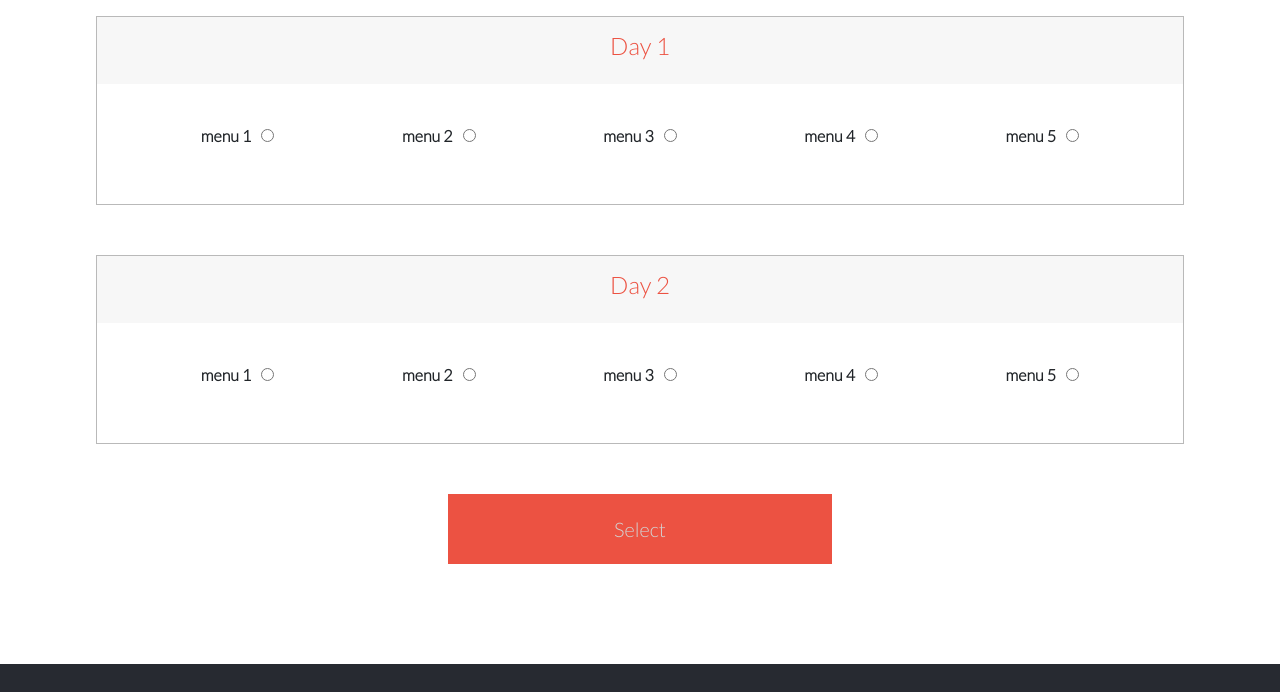
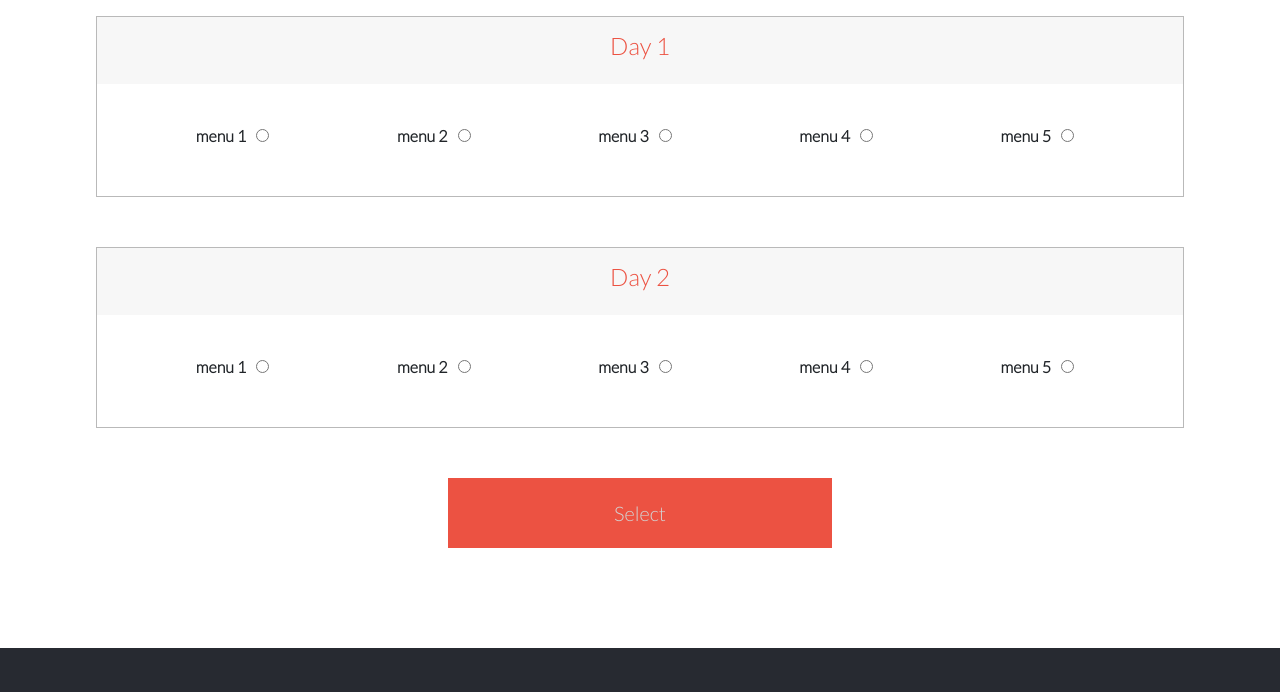
Before and after one commit to warblo001/eSports, a plain HTML site: page tickets.html in a window 1280 px wide. Shown: the part 960-1652 px from the top of the page. Drawn offline with nearby package versions, Linux system fonts and the light colour scheme.

Commit message:
Fix links on 3 pages

```diff
--- a/assets/style.scss
+++ b/assets/style.scss
@@ -24,6 +24,14 @@ footer,
 .black-nav,
 .main-nav {
   display: none;
+}
+
+.dropdownmenu-btns {
+  button {
+    a {
+    color: $dark;
+  }
+  }
 }
 
 .dropdown button::after {
@@ -324,10 +332,11 @@ footer,
 }
 
 footer {
-  height:200px;
+  height: 200px;
+  background: white;
   display: flex;
+  justify-content: center;
   align-items: center;
-  justify-content: center;
 }
 
 .foot-cont {
@@ -353,6 +362,8 @@ footer {
   display: flex;
   flex-direction: column;
   margin-left: 20px;
+  justify-content: center;
+  align-items: center;
 
   h6 {
     font-style: italic;
--- a/assets/tickets.scss
+++ b/assets/tickets.scss
@@ -1,6 +1,14 @@
 $dark: #272A31;
 $orange: #EC5242;
 $gray: #D3D3D3;
+
+.dropdownmenu-btns {
+  button {
+    a {
+    color: $dark;
+  }
+  }
+}
 
 main {
   font-family: 'Lato', sans-serif;
@@ -193,6 +201,15 @@ main {
   background: white;
   font-weight: bold;
 
+  form {
+    width: 100%;
+    display: flex;
+    justify-content: space-around;
+    label {
+      margin-right: 10px;
+    }
+  }
+
   input {
     margin-left: 10px;
   }
--- a/tickets.html
+++ b/tickets.html
@@ -31,14 +31,14 @@
           aria-haspopup="true" aria-expanded="false">
           <span class="iconify" data-icon="codicon:three-bars" data-inline="false"></span>
         </button>
-        <div class="dropdown-menu" aria-labelledby="dropdownMenu2">
-          <button class="dropdown-item" type="button"><a href="index.html"></a> Home</button>
-          <button class="dropdown-item" type="button"><a href="about.html"></a> About</button>
+        <div class="dropdown-menu dropdownmenu-btns" aria-labelledby="dropdownMenu2">
+          <button class="dropdown-item dropdownmenu-btns" type="button"><a href="index.html"> Home</a></button>
+          <button class="dropdown-item dropdownmenu-btns" type="button"><a href="about.html"> About</a></button>
           <button class="dropdown-item" type="button">Program</button>
           <button class="dropdown-item" type="button">Join</button>
           <button class="dropdown-item" type="button">Sponsor</button>
           <button class="dropdown-item" type="button">
-            <p class="eSports-btn"><a href="tickets.html"> eSports Summit</a></p>
+            <p class="eSports-btn dropdownmenu-btns"><a href="tickets.html"> eSports Summit</a></p>
           </button>
         </div>
       </div>
@@ -105,17 +105,17 @@
           </div>
           <div class="row">
             <div class="col-1 third-col">Normal</div>
-            <div class="col-2 orange-col third-col">$60 <input type="radio"></div>
-            <div class="col orange-col third-col">$60 <input type="radio"></div>
-            <div class="col orange-col third-col">$110 <input type="radio"></div>
-            <div class="col-3 orange-col third-col">$0 <input type="radio"></div>
+            <div class="col-2 orange-col third-col">$60 <input type="radio" name="normal"></div>
+            <div class="col orange-col third-col">$60 <input type="radio" name="normal"></div>
+            <div class="col orange-col third-col">$110 <input type="radio" name="normal"></div>
+            <div class="col-3 orange-col third-col">$0 <input type="radio" name="normal"></div>
           </div>
           <div class="row">
             <div class="col-1 fourth-col">Students</div>
-            <div class="col-2 orange-col fourth-col">$30 <input type="radio"></div>
-            <div class="col orange-col fourth-col">$30 <input type="radio"></div>
-            <div class="col orange-col fourth-col">$50 <input type="radio"></div>
-            <div class="col-3 orange-col fourth-col">$0 <input type="radio"></div>
+            <div class="col-2 orange-col fourth-col">$30 <input type="radio" name="students"></div>
+            <div class="col orange-col fourth-col">$30 <input type="radio" name="students"></div>
+            <div class="col orange-col fourth-col">$50 <input type="radio" name="students"></div>
+            <div class="col-3 orange-col fourth-col">$0 <input type="radio" name="students"></div>
           </div>
         </div>
       </div>
@@ -138,22 +138,26 @@
         <div class="menu1">
           <h4>Day 1</h4>
           <div class="menu-cont">
-          <p>menu 1<input type="radio"></p>
-          <p>menu 2<input type="radio"></p>
-          <p>menu 3<input type="radio"></p>
-          <p>menu 4<input type="radio"></p>
-          <p>menu 5<input type="radio"></p>
+            <form action="#">
+          <label for="menu1"> menu 1<input type="radio" name="menu1"></label>
+          <label for="menu1"> menu 2<input type="radio" name="menu1"></label>
+          <label for="menu1"> menu 3<input type="radio" name="menu1"></label>
+          <label for="menu1"> menu 4<input type="radio" name="menu1"></label>
+          <label for="menu1"> menu 5<input type="radio" name="menu1"></label>
+          </form>
           </div>
         </div>
 
         <div class="menu1">
           <h4>Day 2</h4>
           <div class="menu-cont">
-          <p>menu 1<input type="radio"></p>
-          <p>menu 2<input type="radio"></p>
-          <p>menu 3<input type="radio"></p>
-          <p>menu 4<input type="radio"></p>
-          <p>menu 5<input type="radio"></p>
+          <form action="#">
+            <label for="menu2"> menu 1<input type="radio" name="menu2"></label>
+            <label for="menu2"> menu 2<input type="radio" name="menu2"></label>
+            <label for="menu2"> menu 3<input type="radio" name="menu2"></label>
+            <label for="menu2"> menu 4<input type="radio" name="menu2"></label>
+            <label for="menu2"> menu 5<input type="radio" name="menu2"></label>
+          </form>
           </div>
         </div>
 
@@ -164,7 +168,7 @@
   <footer>
     <div class="foot-cont foot-about">
       <div class="footer-logo">
-        <a href="#">
+        <a href="index.html">
           <img src="assets/img/logo.jpg" alt="logo">
         </a>
       </div>
```
Also changed, not shown: about.html (+5 -5 lines), index.html (+3 -3 lines), assets/style.css, assets/tickets.css, 3 other files.
